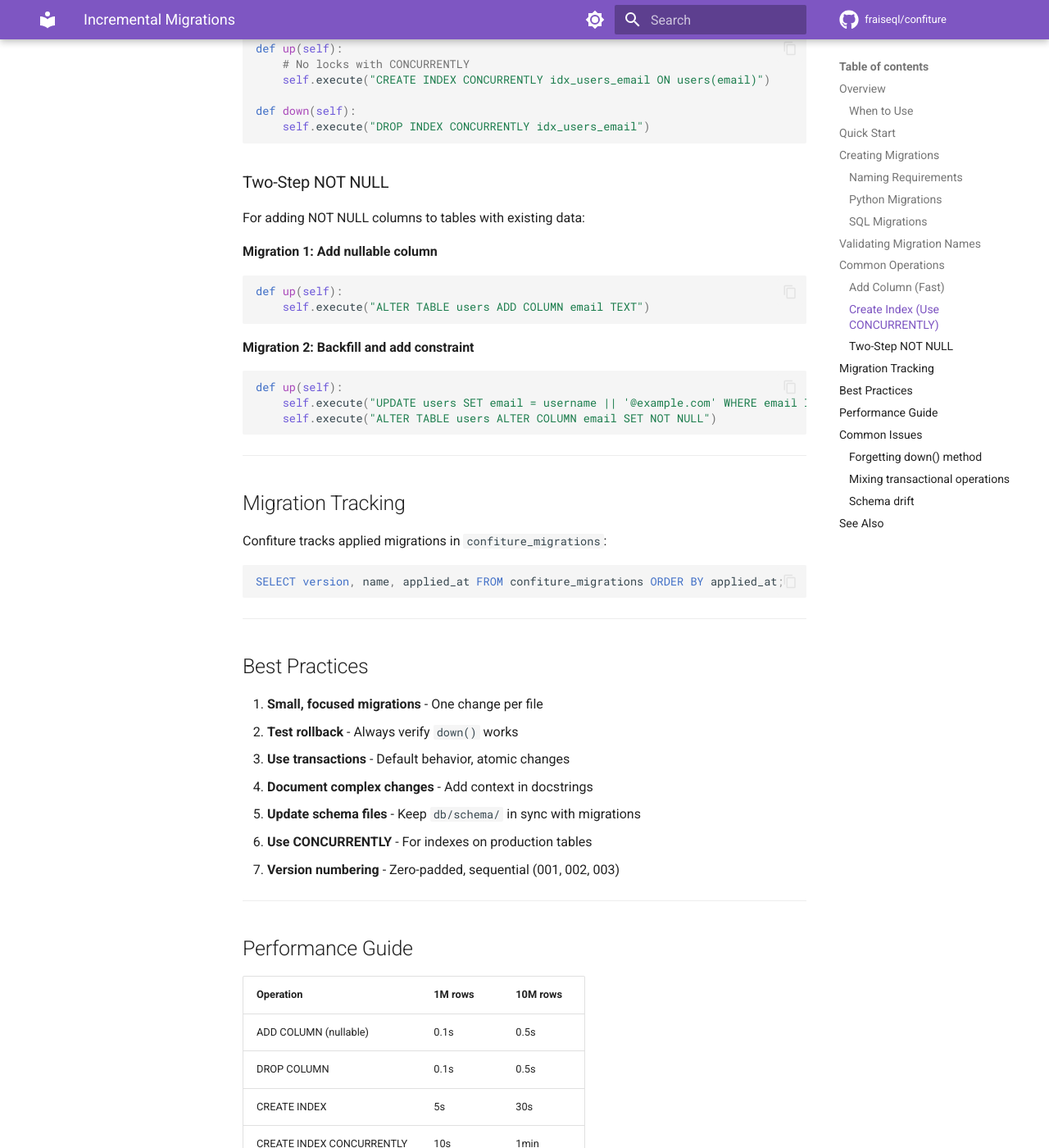
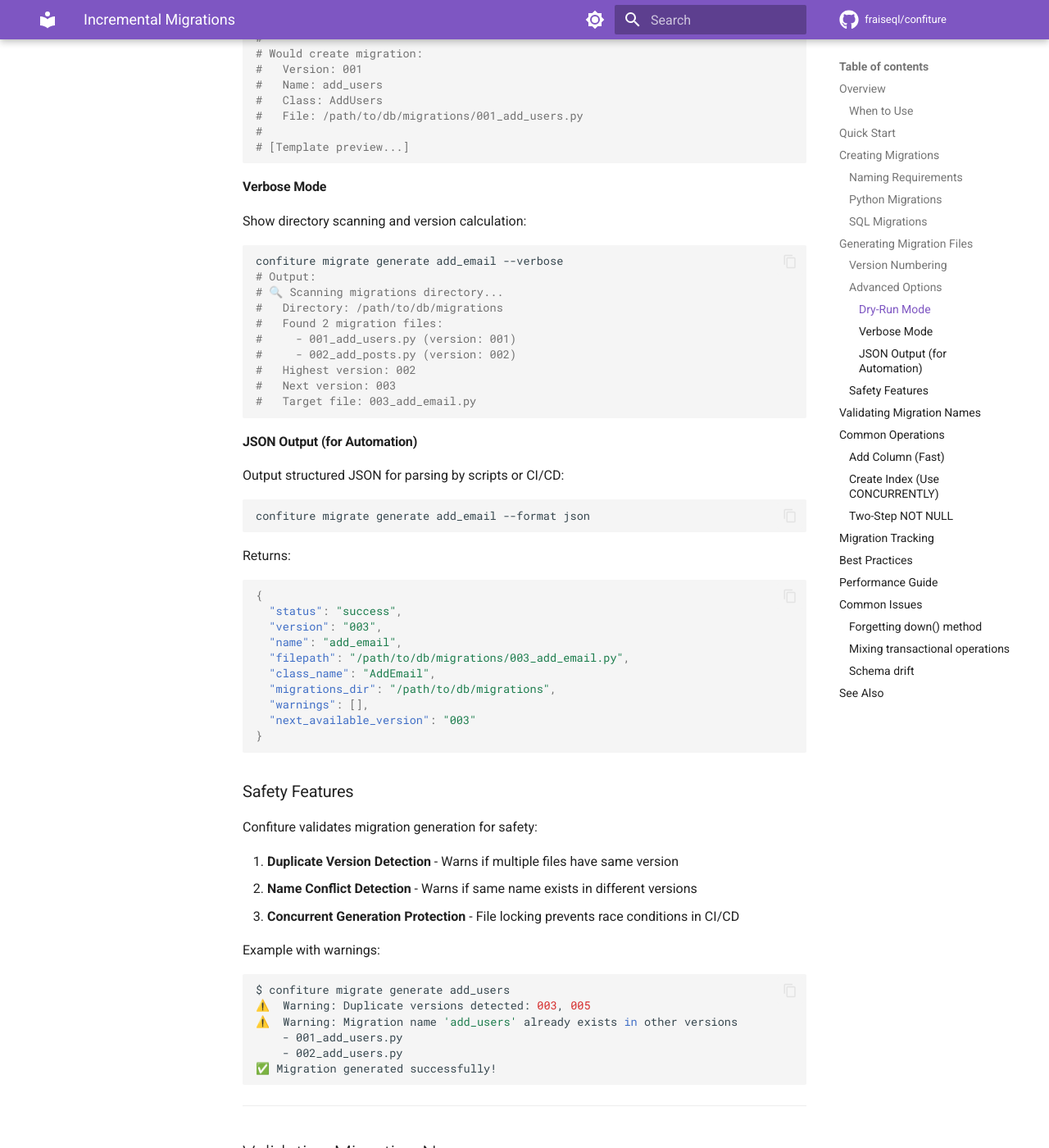
Before and after one commit to fraiseql/confiture, an MkDocs documentation site: the page built from docs/guides/02-incremental-migrations.md, in a window 1280 px wide and 1400 px high, scrolled down 3340 px. Shown: the whole window at 82% size. Built offline with MkDocs 1.6.1 and Material for MkDocs 9.7.7, drawn with Linux system fonts in a browser that asks for light colours; comment, search, counter and statistics services are not loaded; the version menu is left out; some of the changed text lies outside the part shown.

Commit message:
docs(migrate-generate): add comprehensive guide and examples
## Phase 3: Improve Help Text and Documentation

Add detailed documentation for the enhanced migrate generate command:

### Additions to docs/guides/02-incremental-migrations.md

New section "Generating Migration Files" with:
- Basic usage examples
- Version numbering behavior
- Dry-run mode with output examples
- Verbose mode with detailed output
- JSON output structure for automation
- Safety features documentation
- Warning examples for validation

### Documentation Coverage

- ✅ Quick start examples
- ✅ Advanced options (dry-run, verbose, JSON)
- ✅ Version numbering rules
- ✅ Safety features explanation
- ✅ Output examples
- ✅ Agent integration (JSON format)
- ✅ CI/CD automation patterns

### Enhanced Docstring (already in code)

The CLI command already has comprehensive docstring covering:
- Feature overview
- Version numbering behavior
- Examples for all flags
- Agent usage notes

## Verification
✅ Documentation comprehensive
✅ Examples tested against actual CLI
✅ Clear use cases and patterns

Co-Authored-By: Claude Haiku 4.5 <noreply@anthropic.com>

````diff
--- a/docs/guides/02-incremental-migrations.md
+++ b/docs/guides/02-incremental-migrations.md
@@ -110,6 +110,111 @@ ALTER TABLE users DROP COLUMN IF EXISTS bio;
 ```
 
 **Note**: Both `.up.sql` and `.down.sql` files are needed for reversible migrations.
+
+---
+
+## Generating Migration Files
+
+Use `confiture migrate generate` to create a new migration template with auto-incrementing version numbers:
+
+```bash
+# Basic usage - creates 001_add_users.py
+confiture migrate generate add_users
+
+# Preview before creating (dry-run mode)
+confiture migrate generate add_users_table --dry-run
+
+# Show version calculation details
+confiture migrate generate add_email_column --verbose
+
+# JSON output for automation/agents
+confiture migrate generate add_phone --format json
+```
+
+### Version Numbering
+
+The command automatically:
+- Scans existing migrations to find the highest version
+- Increments by 1 and zero-pads to 3 digits (001, 002, ..., 999)
+- Preserves gaps in numbering (001, 003, 005 → next is 006)
+
+### Advanced Options
+
+#### Dry-Run Mode
+
+Preview the migration without creating any files:
+
+```bash
+confiture migrate generate add_users --dry-run
+# Output:
+# 🔍 Dry-run mode - no files will be created
+#
+# Would create migration:
+#   Version: 001
+#   Name: add_users
+#   Class: AddUsers
+#   File: /path/to/db/migrations/001_add_users.py
+#
+# [Template preview...]
+```
+
+#### Verbose Mode
+
+Show directory scanning and version calculation:
+
+```bash
+confiture migrate generate add_email --verbose
+# Output:
+# 🔍 Scanning migrations directory...
+#   Directory: /path/to/db/migrations
+#   Found 2 migration files:
+#     - 001_add_users.py (version: 001)
+#     - 002_add_posts.py (version: 002)
+#   Highest version: 002
+#   Next version: 003
+#   Target file: 003_add_email.py
+```
+
+#### JSON Output (for Automation)
+
+Output structured JSON for parsing by scripts or CI/CD:
+
+```bash
+confiture migrate generate add_email --format json
+```
+
+Returns:
+```json
+{
+  "status": "success",
+  "version": "003",
+  "name": "add_email",
+  "filepath": "/path/to/db/migrations/003_add_email.py",
+  "class_name": "AddEmail",
+  "migrations_dir": "/path/to/db/migrations",
+  "warnings": [],
+  "next_available_version": "003"
+}
+```
+
+### Safety Features
+
+Confiture validates migration generation for safety:
+
+1. **Duplicate Version Detection** - Warns if multiple files have same version
+2. **Name Conflict Detection** - Warns if same name exists in different versions
+3. **Concurrent Generation Protection** - File locking prevents race conditions in CI/CD
+
+Example with warnings:
+
+```bash
+$ confiture migrate generate add_users
+⚠️  Warning: Duplicate versions detected: 003, 005
+⚠️  Warning: Migration name 'add_users' already exists in other versions
+    - 001_add_users.py
+    - 002_add_users.py
+✅ Migration generated successfully!
+```
 
 ---
 
````
